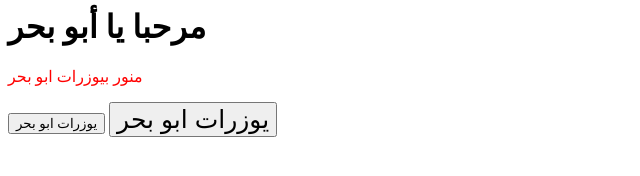
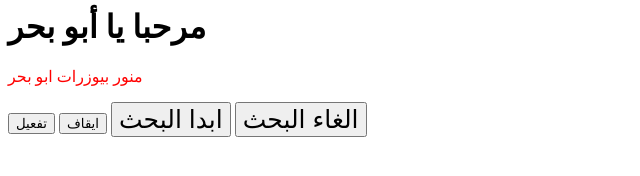
Before and after one commit to fszx166-source/FFFFFF, a plain HTML site: page index.html in a window 1280 px wide. Shown: the whole page, without its empty margins (0-640 px from the left). Drawn offline with Linux system fonts and the light colour scheme.

Commit message:
Update index.html

```diff
--- a/index.html
+++ b/index.html
@@ -1,4 +1,6 @@
 <h1>مرحبا يا أبو بحر</h1>
 <p style="color: red;">منور بيوزرات ابو بحر</p>
-<button>يوزرات ابو بحر</button>
-<button style="font-size: 25px;">يوزرات ابو بحر</button>
+<button>تفعيل</button>
+<button>ايقاف</button>
+<button style="font-size: 25px;">ابدا البحث</button>
+<button style="font-size: 25px;">الغاء البحث </button>
```
